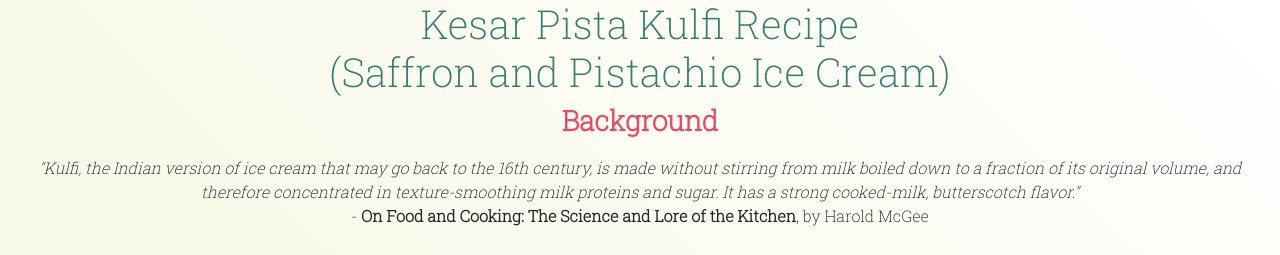
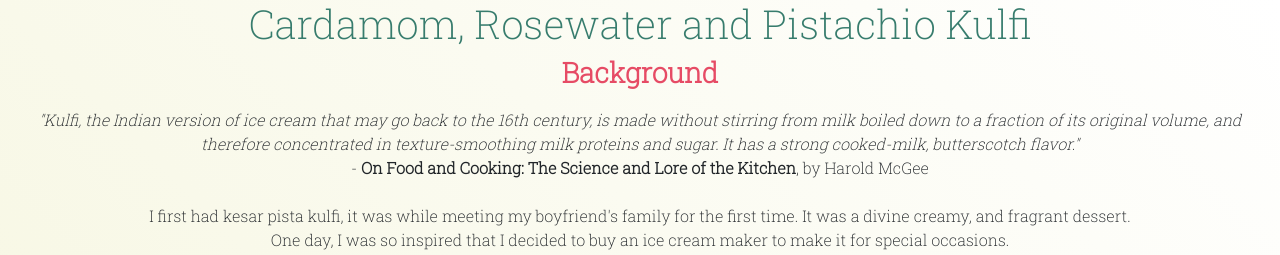
Before and after one commit to m3ia/techtonica-assignments-2021, a plain HTML site: page techtonica-projects/recipe-page/index.html in a window 1280 px wide. Shown: the top 255 px of the page. Drawn offline with nearby package versions, Linux system fonts and the light colour scheme.

Commit message:
update title

```diff
--- a/techtonica-projects/recipe-page/index.html
+++ b/techtonica-projects/recipe-page/index.html
@@ -21,8 +21,7 @@
     <div class="row">
         <!--title-->
         <!--recipe source: https://www.pineappleandcoconut.com/recipes/cardamom-rosewater-pistachio-kulfi/-->
-        <h1>Kesar Pista Kulfi Recipe <br>
-          (Saffron and Pistachio Ice Cream)</h1>
+        <h1>Cardamom, Rosewater and Pistachio Kulfi</h1>
         <!--a background on the recipe-->
         <h3>Background</h3>
         <p class="bg"><i>"Kulfi, the Indian version of ice cream that may go back to the 16th century, is made without
```
